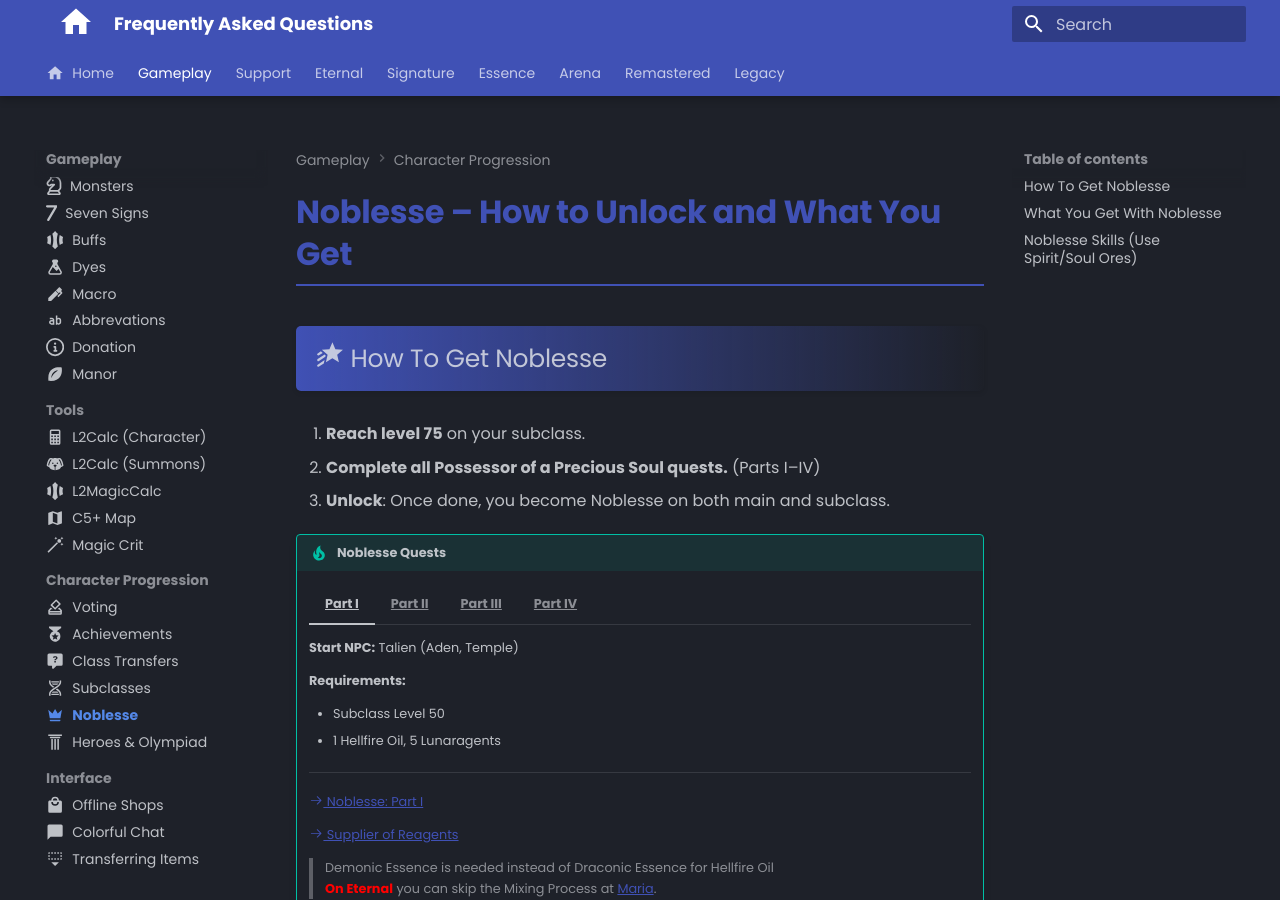
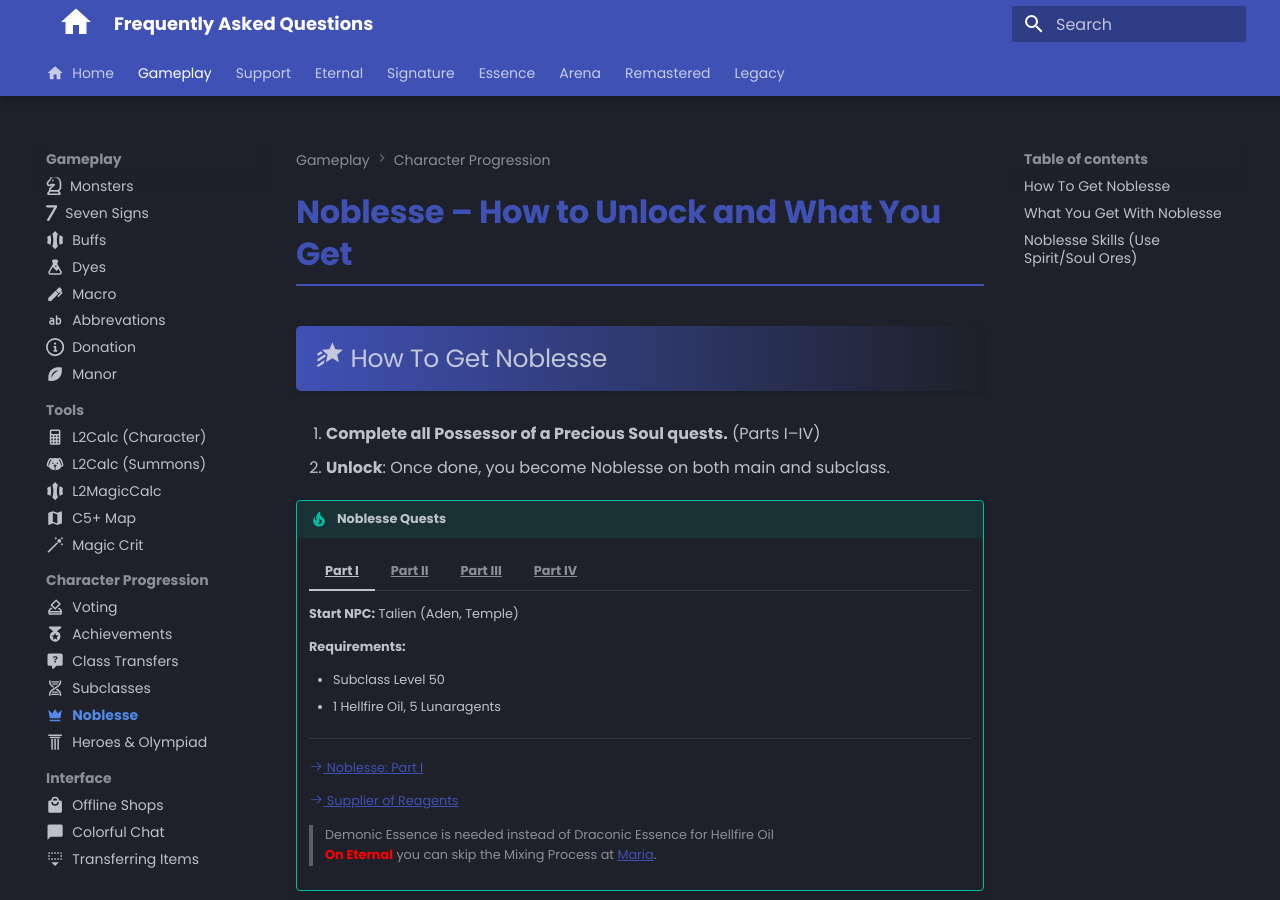
Before and after one commit to tab1-web/faq, an MkDocs documentation site: the page built from docs/gameplay/progression/noblesse.md, in a window 1280 px wide and 900 px high. Built offline with MkDocs 1.6.1 and Material for MkDocs 9.7.7, drawn with Linux system fonts in a browser that asks for light colours; some web fonts are replaced; comment, search, counter and statistics services are not loaded.

Commit message:
removing noblesse lvl

```diff
--- a/docs/gameplay/progression/noblesse.md
+++ b/docs/gameplay/progression/noblesse.md
@@ -23,7 +23,6 @@ icon: material/crown
 
 ## :material-star-shooting: How To Get Noblesse
 
-1. **Reach level 75** on your subclass.
 2. **Complete all Possessor of a Precious Soul quests.** (Parts I–IV)
 3. **Unlock**: Once done, you become Noblesse on both main and subclass.
 
```
